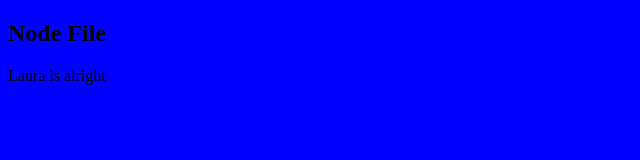
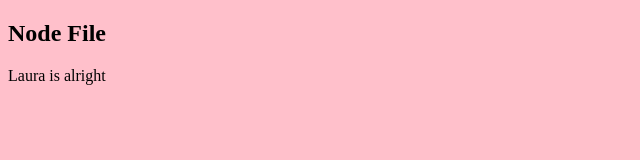
Before and after one commit to Boycey63/node_jb, a website: page index.html in a window 1280 px wide. Shown: the whole page, without its empty margins (0-640 px from the left). Drawn offline with Linux system fonts and the light colour scheme.

Commit message:
Update color again again

```diff
--- a/index.html
+++ b/index.html
@@ -6,7 +6,7 @@
     </title>
   <head/>
 
-  <body style = "background-color:blue">
+  <body style = "background-color:pink">
     <h2>
       Node File
     </h2>
```
